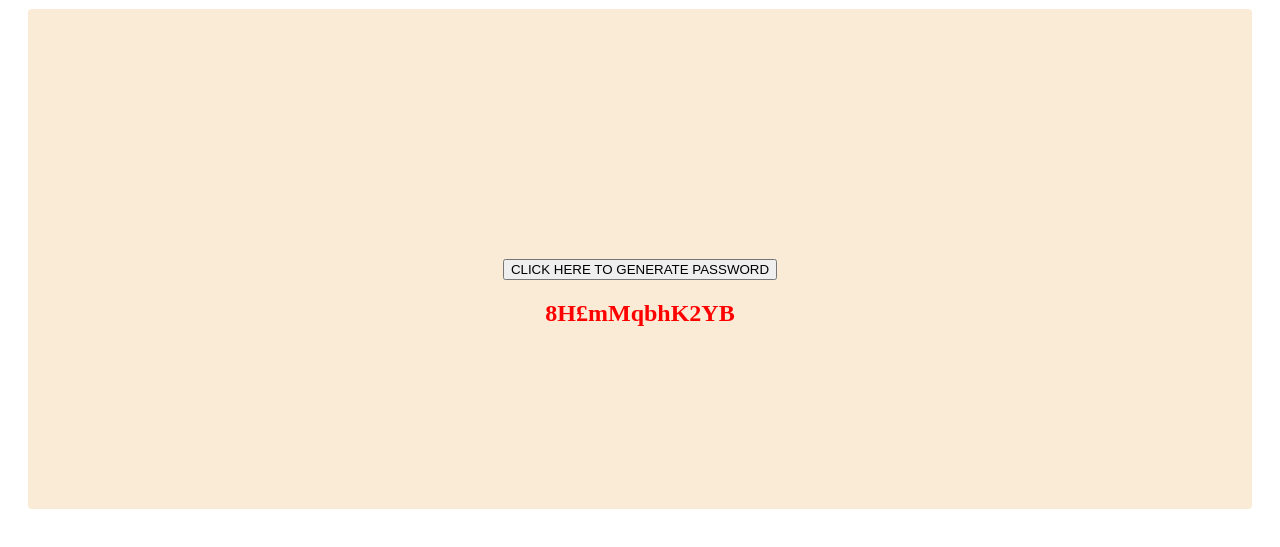
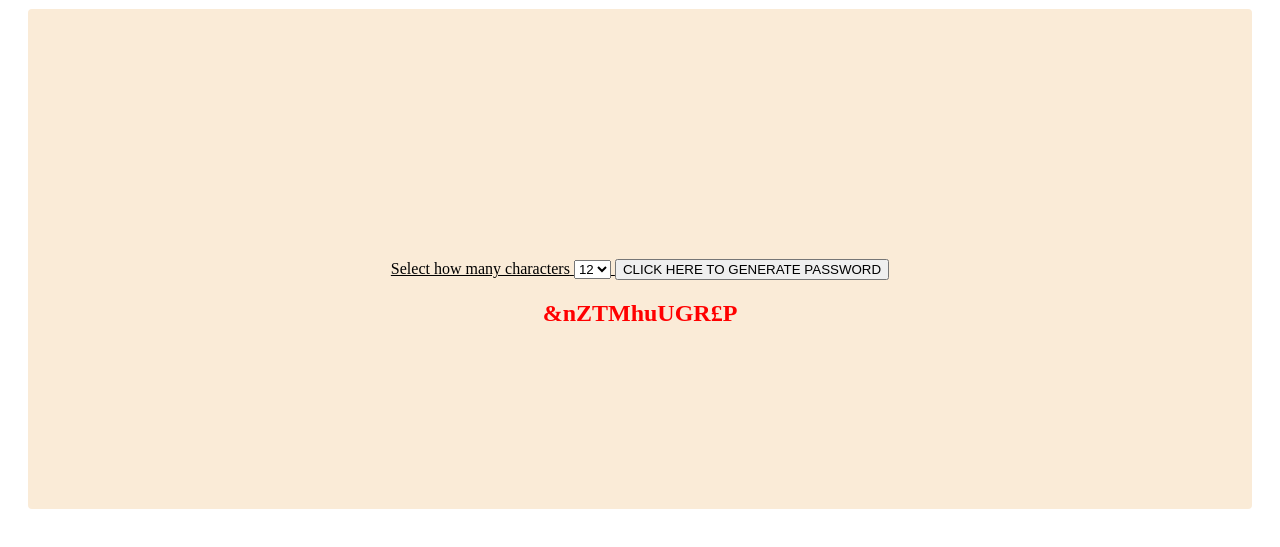
Before and after one commit to Hermeshasnowings/passwordGenerator, a plain HTML site: page index.html in a window 1280 px wide. Shown: the part 79-626 px from the top of the page. Drawn offline with Linux system fonts and the light colour scheme.

Commit message:
Select how many characters option added

```diff
--- a/index.html
+++ b/index.html
@@ -14,6 +14,11 @@
     </div>
     <section class="card">
     <div class="generator">
+        <label for="select">Select how many characters</label>
+        <select name="charlen" id="charlen">
+            <option value="12" selected>12</option>
+            <option value="15">15</option>
+        </select>
     <button onclick="generate()">CLICK HERE TO GENERATE PASSWORD</button>
     </div>
     <div>
--- a/index.js
+++ b/index.js
@@ -2,7 +2,7 @@ function generate() {
     //password variable is blank
     let newarray = [];
     let chars = "0123456789abcdefghijklmnopqrstuvwxyz!@£$%^&*()ABCDEFGHIJKLMNOPQRSTUVWXYZ";
-    let passwordLength = 12;
+    let passwordLength = document.getElementById('charlen').value;
     //let password =""
 
     for (i = 0; i < passwordLength; i++) {
@@ -14,6 +14,7 @@ function generate() {
     let password = (newarray.join(''));
     console.log(password);
     document.getElementById("demo").innerHTML = password;
+    document.getElementById("charlen");
 
 }
 
```
